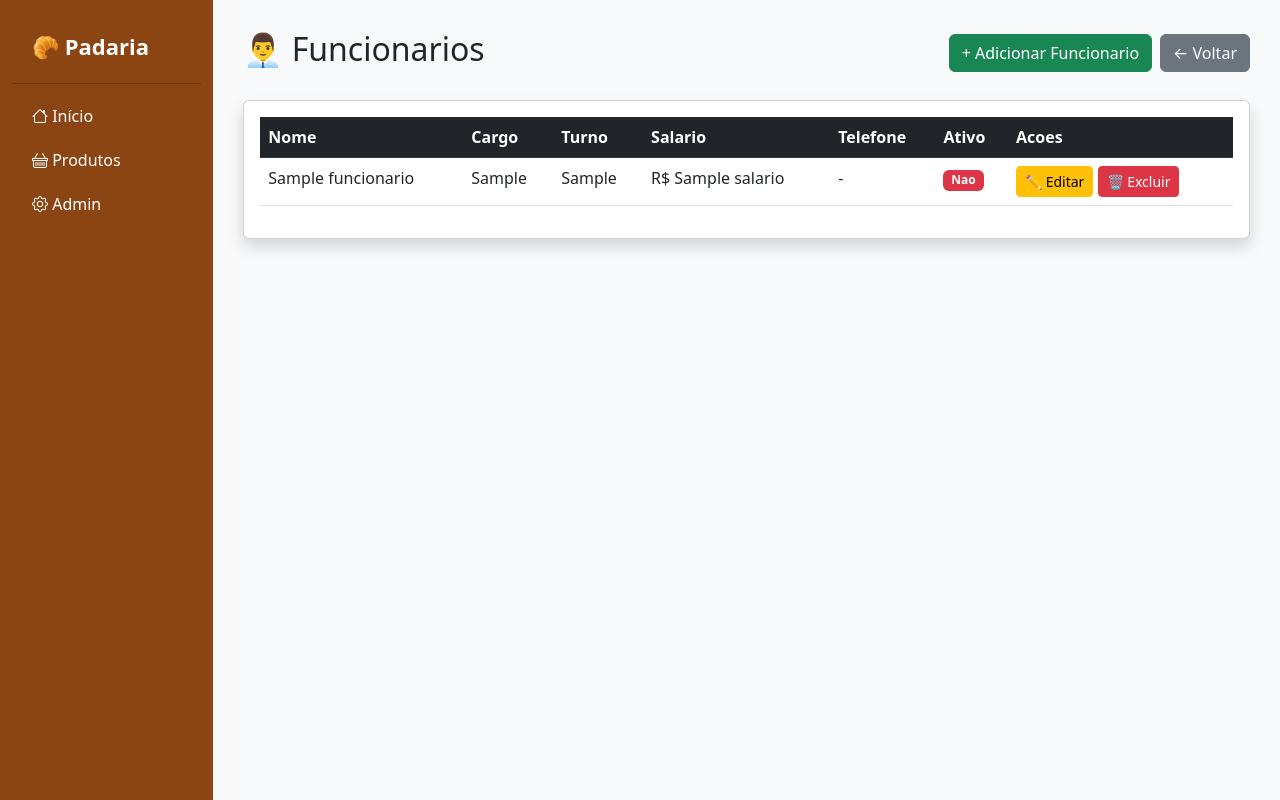
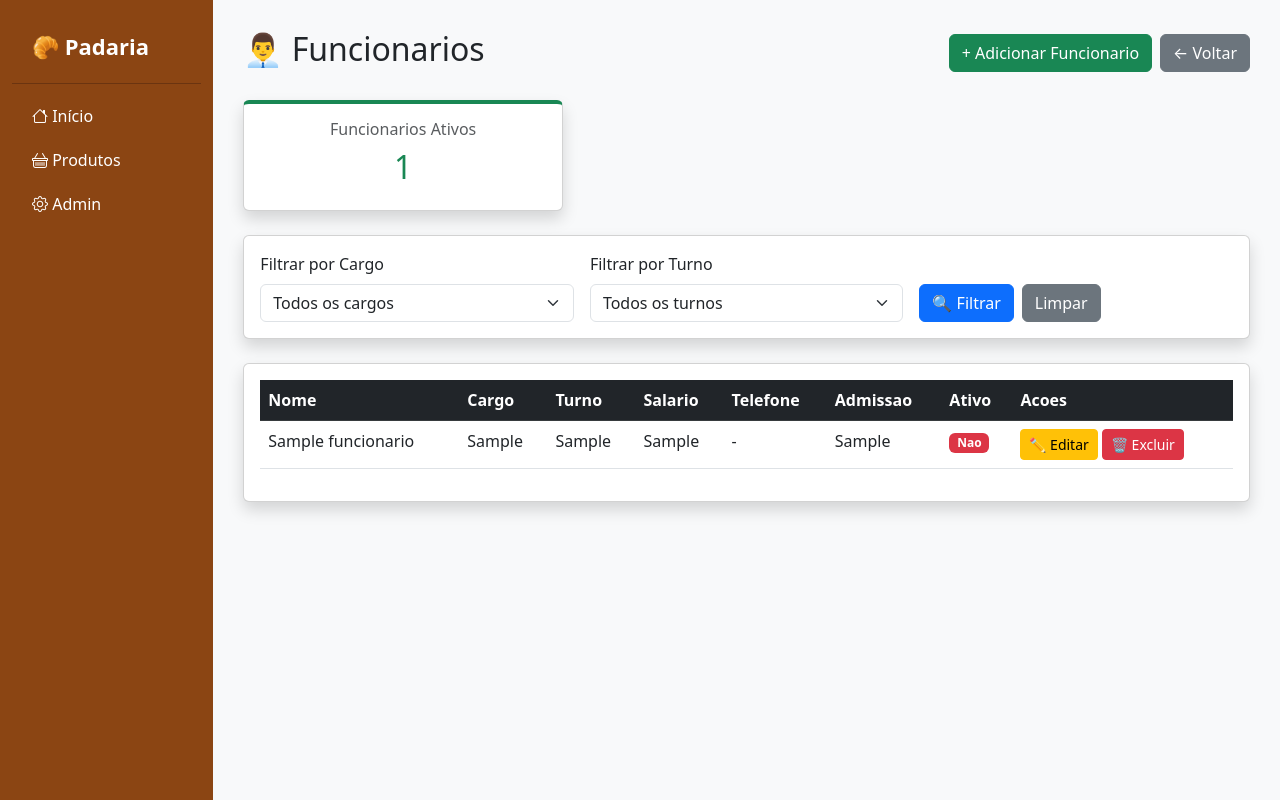
Before and after one commit to Daiosleri/projeto-padaria, a Django app: template funcionarios/templates/funcionarios/funcionarios.html in a window 1280 px wide. Run offline with Django 3.2, Linux system fonts and the light colour scheme; the template is opened without the code that fills it: most values are stand-ins (such as "Sample title", 1, 10 or a date in 2020).

```diff
--- a/funcionarios/models.py
+++ b/funcionarios/models.py
@@ -19,12 +19,16 @@ class Funcionario(models.Model):
     turno = models.CharField(max_length=10, choices=TURNO_CHOICES)
     salario = models.DecimalField(max_digits=8, decimal_places=2)
     telefone = models.CharField(max_length=20, blank=True)
+    data_admissao = models.DateField(null=True, blank=True)
     ativo = models.BooleanField(default=True)
     criado_em = models.DateTimeField(auto_now_add=True)
 
     def __str__(self):
         return self.nome
 
+    def salario_formatado(self):
+        return f'R$ {self.salario:.2f}'.replace('.', ',')
+
     class Meta:
         verbose_name = 'Funcionario'
         verbose_name_plural = 'Funcionarios'
--- a/funcionarios/templates/funcionarios/funcionarios.html
+++ b/funcionarios/templates/funcionarios/funcionarios.html
@@ -6,6 +6,45 @@
     <div class="d-flex gap-2">
         <a href="/funcionarios/adicionar/" class="btn btn-success">+ Adicionar Funcionario</a>
         <a href="/" class="btn btn-secondary">← Voltar</a>
+    </div>
+</div>
+
+<div class="row mb-4">
+    <div class="col-md-4">
+        <div class="card shadow text-center p-3" style="border-top: 4px solid #198754;">
+            <h6 class="text-muted">Funcionarios Ativos</h6>
+            <h2 class="text-success">{{ total_ativos }}</h2>
+        </div>
+    </div>
+</div>
+
+<div class="card shadow mb-4">
+    <div class="card-body">
+        <form method="get" class="row g-3">
+            <div class="col-md-4">
+                <label class="form-label">Filtrar por Cargo</label>
+                <select name="cargo" class="form-select">
+                    <option value="">Todos os cargos</option>
+                    <option value="gerente" {% if cargo_selecionado == 'gerente' %}selected{% endif %}>Gerente</option>
+                    <option value="caixa" {% if cargo_selecionado == 'caixa' %}selected{% endif %}>Caixa</option>
+                    <option value="atendente" {% if cargo_selecionado == 'atendente' %}selected{% endif %}>Atendente</option>
+                    <option value="padeiro" {% if cargo_selecionado == 'padeiro' %}selected{% endif %}>Padeiro</option>
+                </select>
+            </div>
+            <div class="col-md-4">
+                <label class="form-label">Filtrar por Turno</label>
+                <select name="turno" class="form-select">
+                    <option value="">Todos os turnos</option>
+                    <option value="manha" {% if turno_selecionado == 'manha' %}selected{% endif %}>Manha</option>
+                    <option value="tarde" {% if turno_selecionado == 'tarde' %}selected{% endif %}>Tarde</option>
+                    <option value="noite" {% if turno_selecionado == 'noite' %}selected{% endif %}>Noite</option>
+                </select>
+            </div>
+            <div class="col-md-4 d-flex align-items-end gap-2">
+                <button type="submit" class="btn btn-primary">🔍 Filtrar</button>
+                <a href="/funcionarios/" class="btn btn-secondary">Limpar</a>
+            </div>
+        </form>
     </div>
 </div>
 
@@ -19,6 +58,7 @@
                     <th>Turno</th>
                     <th>Salario</th>
                     <th>Telefone</th>
+                    <th>Admissao</th>
                     <th>Ativo</th>
                     <th>Acoes</th>
                 </tr>
@@ -29,8 +69,9 @@
                     <td>{{ funcionario.nome }}</td>
                     <td>{{ funcionario.get_cargo_display }}</td>
                     <td>{{ funcionario.get_turno_display }}</td>
-                    <td>R$ {{ funcionario.salario }}</td>
+                    <td>{{ funcionario.salario_formatado }}</td>
                     <td>{{ funcionario.telefone|default:"-" }}</td>
+                    <td>{{ funcionario.data_admissao|default:"-" }}</td>
                     <td>
                         {% if funcionario.ativo %}
                             <span class="badge bg-success">Sim</span>
@@ -45,7 +86,7 @@
                 </tr>
                 {% empty %}
                 <tr>
-                    <td colspan="7" class="text-center">Nenhum funcionario cadastrado ainda.</td>
+                    <td colspan="8" class="text-center">Nenhum funcionario cadastrado ainda.</td>
                 </tr>
                 {% endfor %}
             </tbody>
```
Also changed, not shown: funcionarios/templates/funcionarios/form_funcionario.html (+66 -15 lines), funcionarios/views.py (+21 -2 lines), funcionarios/migrations/0002_funcionario_data_admissao.py (added).
